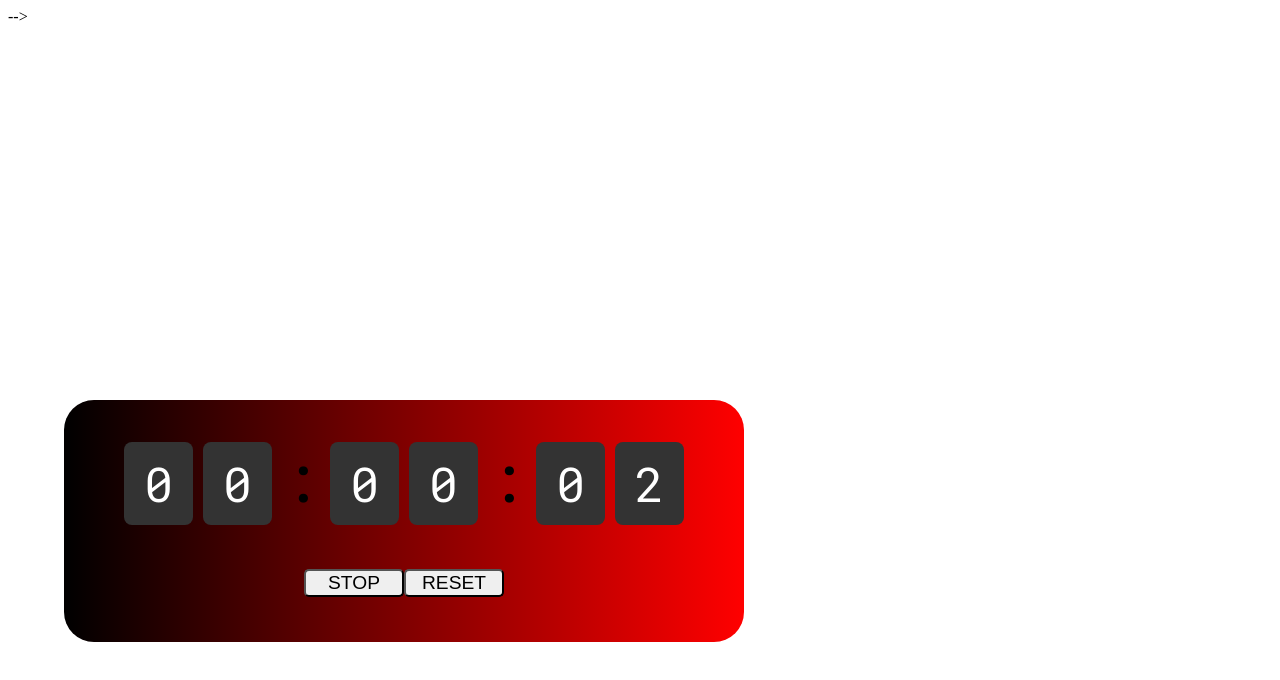
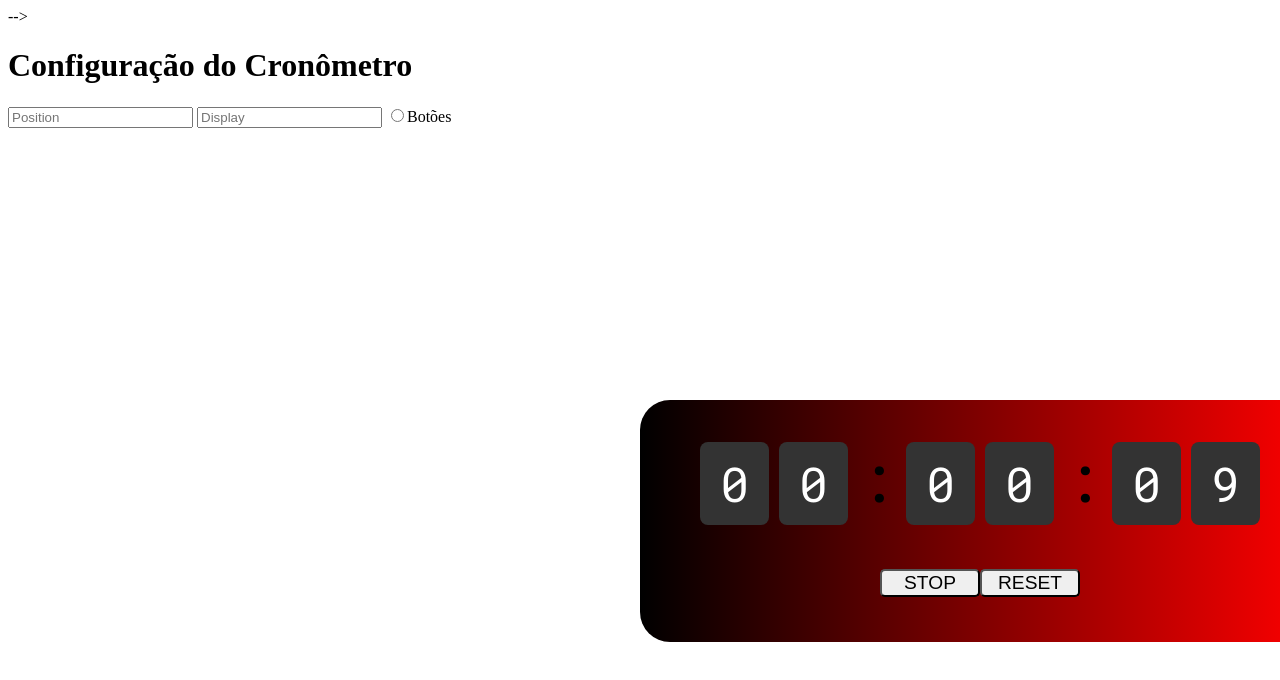
Before and after one commit to sandesvitor/componente-temporizador, a website: page indexTest.html in a window 1280 px wide. Both pictures are taken after a click on the button "PLAY". Drawn offline with Linux system fonts and the light colour scheme; files that its build step writes are made by us from their sources.

Commit message:
Dist files updated

```diff
--- a/indexTest.html
+++ b/indexTest.html
@@ -2,16 +2,28 @@
 <html>
 <head>
     <title>HTML Test</title>
-    <!-- <link rel="stylesheet" href="./dist/css/temporizador.min.css">   -->
-    <!-- <script src="./dist/js/temporizador.min.js"></script>   -->
-    <link rel="stylesheet" href="./css/temporizador.css"> -->
-    <script src="./js/temporizador.js"></script>
-    <script src="./js/jquery.js"></script>
+    <link rel="stylesheet" href="./dist/css/temporizador.min.css">
+    <script src="./dist/js/temporizador.min.js"></script>
+    <!-- <link rel="stylesheet" href="./css/temporizador.css"> --> -->
+    <!-- <script src="./js/temporizador.js"></script> -->
+    <!-- <script src="./js/jquery.js"></script> -->
 </head>
 <body>
+    <div>
+        <h1>Configuração do Cronômetro</h1>
+        <form action="">
+            <input type="text" placeholder="Position">
+            <input type="text" placeholder="Display">
+            <input type="radio" value="Botões">Botões
+
+        </form>
+
+
+    </div>
     <script>
 
         Chrono.init()
+        Chrono.controle('start')
 
 
         Chrono.config({
@@ -22,7 +34,7 @@
                 valor: 'linear-gradient(to right, black, red)'
             },
             posicao: 'fixed',
-            left: '5vw',
+            left: '50vw',
             top: '50vh',
             display: 'flex'
         })
--- a/js/temporizador.js
+++ b/js/temporizador.js
@@ -34,7 +34,7 @@ function Temporizador(){
         let horaDezena = 0
 
 
-        this.timeCount = function(){
+        timeCount = function(){
             if(segundosUnidade < 9){
 
                 digitos[5].innerHTML = `${++segundosUnidade}`
@@ -94,11 +94,11 @@ function Temporizador(){
 
 
 
-        let interval = null
+        interval = null
         let status = "stopped"
-        this.start = () => {
+        const start = () => {
             if(status === "stopped"){
-                interval = window.setInterval(this.timeCount, 1000)
+                interval = window.setInterval(timeCount, 1000)
                 status = "started"
                 if(botaoStartStop){
                     botaoStartStop.innerHTML = "STOP"
@@ -113,7 +113,7 @@ function Temporizador(){
         }
 
 
-        this.reset = () => {
+        const reset = () => {
             window.clearInterval(interval)
             digitos.forEach(digito => {
                 digito.innerHTML = "0"
@@ -139,19 +139,19 @@ function Temporizador(){
         const botaoStartStop = document.querySelectorAll('.botao')[0]
         const botaoReset = document.querySelectorAll('.botao')[1]
 
-        botaoStartStop.onclick = this.start
-        botaoReset.onclick = this.reset
+        botaoStartStop.onclick = start
+        botaoReset.onclick = reset
 
 
     }
 
     this.controle = comando => {
         if (comando == 'start'){
-            interval = window.setInterval(this.timeCount, 1000)
+            interval = window.setInterval(timeCount, 1000)
         }  else if (comando == 'stop') {
             window.clearInterval(interval)
         } else if (comando == 'reset') {
-            this.reset()
+            reset()
         }
     }
 
```
Also changed, not shown: dist/js/temporizador.min.js.
